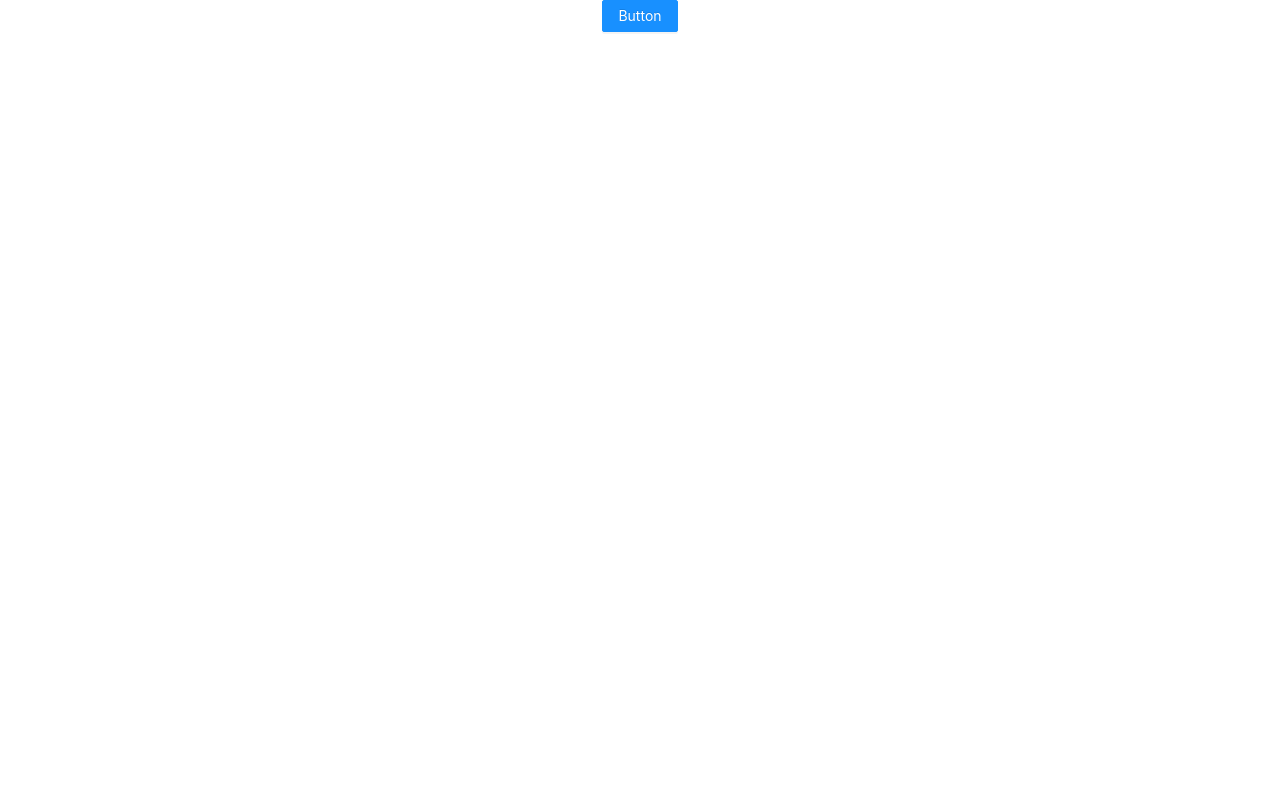
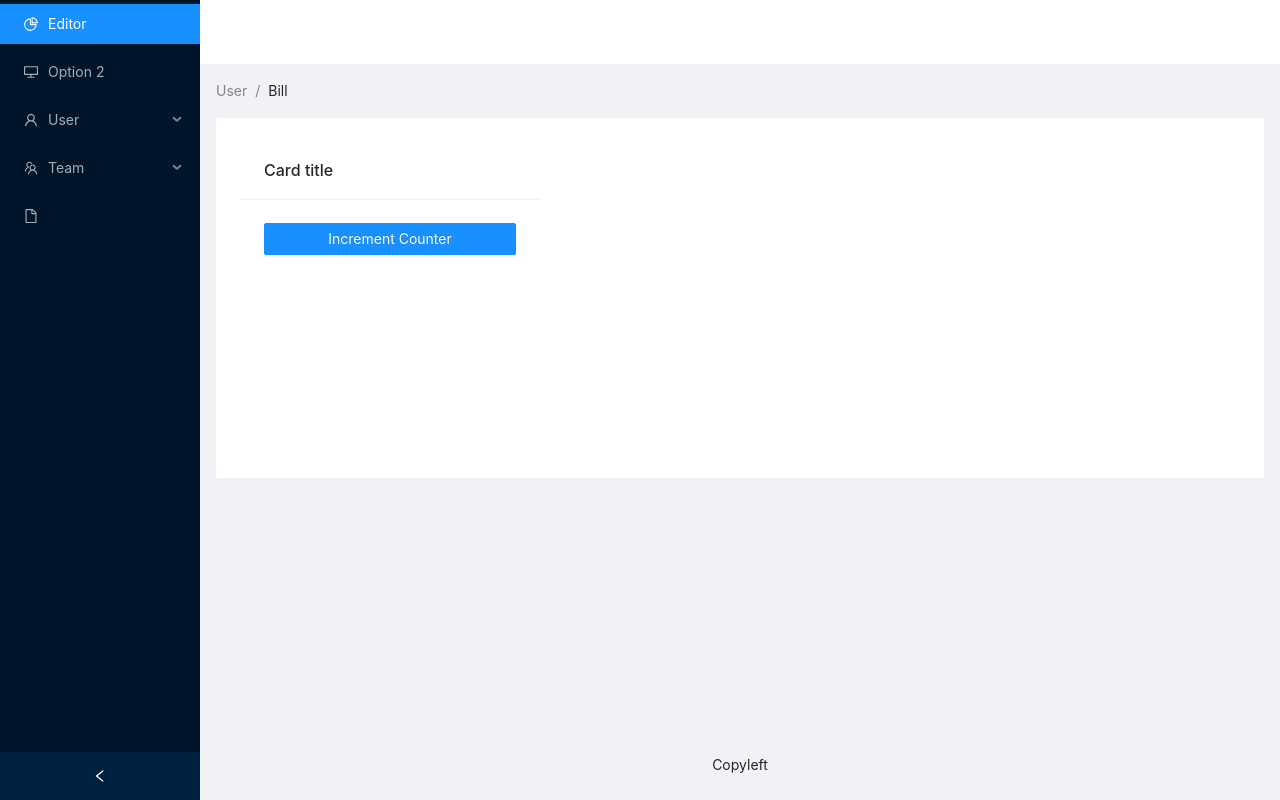
Before and after one commit to snytkine/quizzer-fe, a React (Create React App) app: page /counter in a window 1280 px wide. Built offline with nearby package versions, Linux system fonts and the light colour scheme.

Commit message:
Initial setup with react-router-6 with initial routes

```diff
--- a/package.json
+++ b/package.json
@@ -13,6 +13,8 @@
     "antd": "^4.2.0",
     "react": "^16.13.1",
     "react-dom": "^16.13.1",
+    "react-router": "^6.0.0-alpha.4",
+    "react-router-dom": "^6.0.0-alpha.4",
     "react-scripts": "3.4.1",
     "typescript": "~3.7.2"
   },
--- a/src/App.css
+++ b/src/App.css
@@ -1,4 +1,13 @@
 @import '~antd/dist/antd.css';
+#components-layout-demo-side .logo {
+  height: 32px;
+  background: rgba(255, 255, 255, 0.2);
+  margin: 16px;
+}
+
+.site-layout .site-layout-background {
+  background: #fff;
+}
 
 .App {
   text-align: center;
--- a/src/App.tsx
+++ b/src/App.tsx
@@ -1,14 +1,13 @@
 import React from 'react';
 import logo from './logo.svg';
 import Button from 'antd/es/button';
+import Layout1 from './Components/Layout1';
 import './App.css';
 
 function App() {
-    return (
-            <div className="App">
-                <Button type="primary">Button</Button>
-            </div>
-    );
+  return (
+      <Layout1/>
+  );
 }
 
 export default App;
--- /dev/null
+++ b/src/Components/Counter.tsx
@@ -0,0 +1,19 @@
+import React from 'react';
+import { Card } from 'antd';
+import { Button } from 'antd';
+
+const Counter = () => {
+
+  return (
+      <div className="site-card-border-less-wrapper">
+        <Card title="Card title" bordered={false} style={{ width: 300 }}>
+          <Button type="primary" block onClick={() => alert('BOO')}>
+            Increment Counter
+          </Button>
+
+        </Card>
+      </div>
+  )
+};
+
+export default Counter;
--- /dev/null
+++ b/src/Components/Layout1.tsx
@@ -0,0 +1,80 @@
+import React from 'react';
+import { Layout, Menu, Breadcrumb } from 'antd';
+import {
+  DesktopOutlined,
+  PieChartOutlined,
+  FileOutlined,
+  TeamOutlined,
+  UserOutlined,
+} from '@ant-design/icons';
+
+import { BrowserRouter, Routes, Route, Link } from 'react-router-dom';
+import CreateQuestion from './editor/CreateQuestion';
+import QuizList from './quiz/list';
+import Counter from './Counter';
+
+const { Header, Content, Footer, Sider } = Layout;
+const { SubMenu } = Menu;
+
+
+export default class Layout1 extends React.Component {
+  state = {
+    collapsed: false,
+  };
+
+  onCollapse = (collapsed: boolean) => {
+    console.log(collapsed);
+    this.setState({ collapsed });
+  };
+
+  render() {
+    return (
+        <BrowserRouter>
+          <Layout style={{ minHeight: '100vh' }}>
+            <Sider collapsible collapsed={this.state.collapsed} onCollapse={this.onCollapse}>
+              <div className="logo"/>
+              <Menu theme="dark" defaultSelectedKeys={['1']} mode="inline">
+                <Menu.Item key="1" icon={<PieChartOutlined/>}>
+                  <Link to="editor">Editor</Link>
+                </Menu.Item>
+                <Menu.Item key="2" icon={<DesktopOutlined/>}>
+                  Option 2
+                </Menu.Item>
+                <SubMenu key="sub1" icon={<UserOutlined/>} title="User">
+                  <Menu.Item key="3">
+                    <Link to="quiz">Quizzes</Link>
+                  </Menu.Item>
+                  <Menu.Item key="4">
+                    <Link to="counter">Counter</Link>
+                  </Menu.Item>
+                </SubMenu>
+                <SubMenu key="sub2" icon={<TeamOutlined/>} title="Team">
+                  <Menu.Item key="6">Team 1</Menu.Item>
+                  <Menu.Item key="8">Team 2</Menu.Item>
+                </SubMenu>
+                <Menu.Item key="9" icon={<FileOutlined/>}/>
+              </Menu>
+            </Sider>
+            <Layout className="site-layout">
+              <Header className="site-layout-background" style={{ padding: 0 }}/>
+              <Content style={{ margin: '0 16px' }}>
+                <Breadcrumb style={{ margin: '16px 0' }}>
+                  <Breadcrumb.Item>User</Breadcrumb.Item>
+                  <Breadcrumb.Item>Bill</Breadcrumb.Item>
+                </Breadcrumb>
+                <div className="site-layout-background" style={{ padding: 24, minHeight: 360 }}>
+                  <Routes>
+                    <Route path="editor" element={<CreateQuestion/>}/>
+                    <Route path="quiz" element={<QuizList/>}/>
+                    <Route path="counter" element={<Counter/>}/>
+                  </Routes>
+                </div>
+
+              </Content>
+              <Footer style={{ textAlign: 'center' }}>Copyleft</Footer>
+            </Layout>
+          </Layout>
+        </BrowserRouter>
+    );
+  }
+}
--- /dev/null
+++ b/src/Components/editor/CreateQuestion.tsx
@@ -0,0 +1,10 @@
+import React from 'react';
+
+
+const CreateQuestion = () => {
+  return (
+      <h2>Create Question</h2>
+  )
+};
+
+export default CreateQuestion;
--- /dev/null
+++ b/src/Components/quiz/list.tsx
@@ -0,0 +1,9 @@
+import React from 'react';
+
+const QuizList = () => {
+  return (
+      <h2>Quizzes</h2>
+  )
+}
+
+export default QuizList;
```
Also changed, not shown: 1 other file (tests, documents, lock files or other folders).
